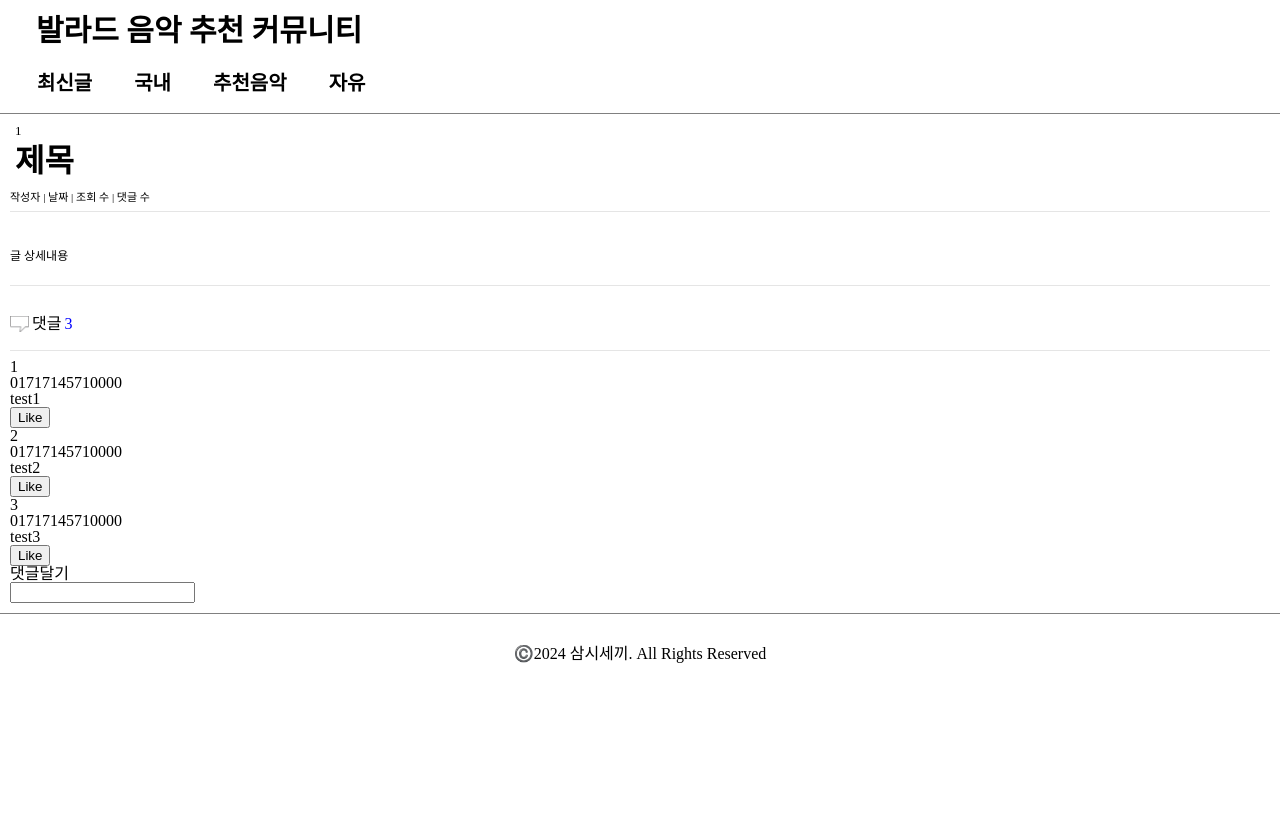
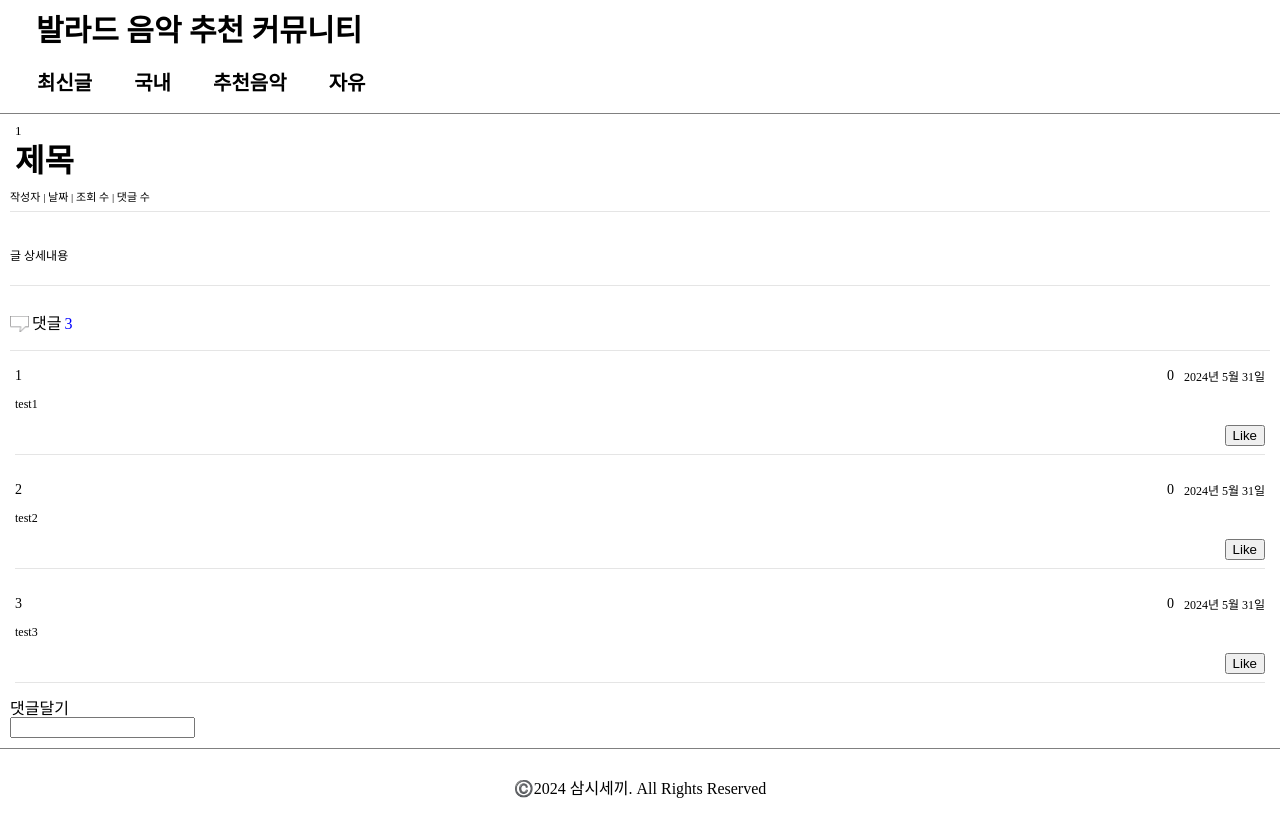
Before and after one commit to B03-group/Ballad-Community, a React (Vite) app: page /board/1/1 in a window 1280 px wide. Before the commit the page ends 800 px from the top, so only its background shows below. Built offline with nearby package versions, Linux system fonts and the light colour scheme.

Commit message:
style: comment 컴포넌트 css 추가

```diff
--- /dev/null
+++ b/src/assets/functions.js
@@ -0,0 +1,30 @@
+export function getDate(dateTime, longOrShort) {
+  const date = dateTime ? new Date(dateTime) : new Date();
+  const hour = changeHour(date.getHours());
+  const time = checkHour(date.getHours());
+  const minutes = date.getMinutes().toString().padStart(2, '0');
+
+  if (longOrShort === 'long') {
+    return date.getFullYear() + '년 ' + (date.getMonth() + 1) + '월 ' + date.getDate() + '일';
+  } else if (longOrShort === 'short') {
+    return time + ' ' + hour + ':' + minutes;
+  } else {
+    return alert('wrong args');
+  }
+}
+
+function changeHour(hour) {
+  if (hour > 12) {
+    return hour - 12;
+  }
+
+  return hour;
+}
+
+function checkHour(hour) {
+  if (hour >= 12) {
+    return '오후';
+  } else {
+    return '오전';
+  }
+}
--- a/src/components/Detail/Comment.jsx
+++ b/src/components/Detail/Comment.jsx
@@ -1,39 +1,77 @@
 import styled from 'styled-components';
+import { getDate } from '../../assets/functions';
 
 function Comment({ writer, date, content, like }) {
+  const dateStr = getDate(date, 'long');
   return (
     <Wrapper>
       <Header>
         <Writer>{writer}</Writer>
         <Info>
           <Like>{like}</Like>
-          <Date>{date}</Date>
+          <Date>{dateStr}</Date>
         </Info>
       </Header>
-      <Body>{content}</Body>
+      <Body>
+        <Content>{content}</Content>
+      </Body>
       <Footer>
         <LikeBtn>Like</LikeBtn>
       </Footer>
+      <HR />
     </Wrapper>
   );
 }
 
 export default Comment;
 
-const Wrapper = styled.li``;
+const Wrapper = styled.li`
+  padding: 10px 5px;
+`;
 
-const Header = styled.div``;
+const Header = styled.div`
+  display: flex;
+  flex-direction: row;
+  justify-content: space-between;
 
-const Writer = styled.div``;
+  margin-bottom: 15px;
+`;
 
-const Info = styled.div``;
+const Writer = styled.div`
+  font-size: 14px;
+`;
 
-const Like = styled.span``;
+const Info = styled.div`
+  display: flex;
+  align-items: end;
+  gap: 10px;
+`;
 
-const Date = styled.span``;
+const Like = styled.span`
+  font-size: 14px;
+`;
 
-const Body = styled.div``;
+const Date = styled.span`
+  font-size: 12px;
+`;
 
-const Footer = styled.div``;
+const Body = styled.div`
+  margin-bottom: 15px;
+`;
+
+const Content = styled.p`
+  font-size: 12px;
+`;
+
+const Footer = styled.div`
+  display: flex;
+  justify-content: end;
+`;
 
 const LikeBtn = styled.button``;
+
+const HR = styled.hr`
+  height: 1px;
+  border: 0;
+  background: rgba(0, 0, 0, 0.1);
+`;
```
Also changed, not shown: public/like.png (added).
